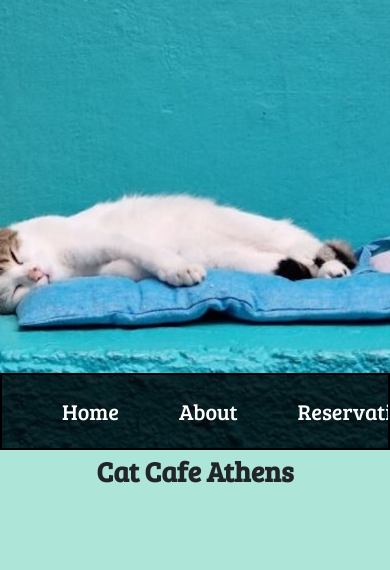
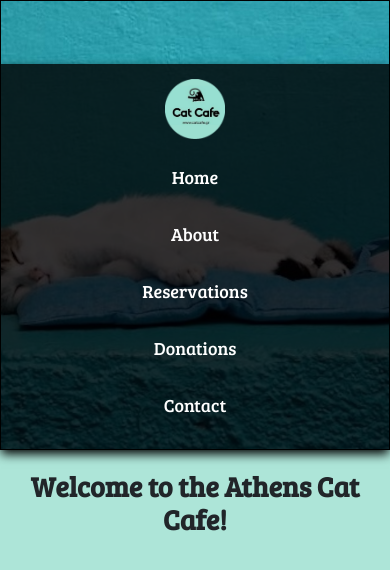
Before and after one commit to hayleemelia/Ayers_Haylee-ITC_4214_Midterm_Project, a website: page index.html in a window 390 px wide. Drawn offline with nearby package versions, Linux system fonts and the light colour scheme.

Commit message:
working on banner/navbar

```diff
--- a/index.html
+++ b/index.html
@@ -41,6 +41,6 @@
         </div>
     </div>
 
-    <h1> Cat Cafe Athens</h1>
+    <h1> Welcome to the Athens Cat Cafe!</h1>
 </body>
 </html>
--- a/styles.css
+++ b/styles.css
@@ -8,12 +8,13 @@ body {
 h1 {
     text-align: center;
     font-weight: bold;
-    margin: 5px;
+    margin: 20px;
 }
 
-/* Banner/Navigation Bar Styling */
+/* Banner/Navigation Bar Styling (Laptop/Desktop)*/
 .bg-img {
     background-image: url("/images/catcafe-catbanner.jpg");
+    border: black solid 1px;
     min-height: 450px;
     background-position: center;
     background-repeat: no-repeat;
@@ -37,7 +38,7 @@ h1 {
     overflow: hidden;
     width: 100%;
     background-color: rgba(0, 0, 0, 0.8);
-    border: black 2px solid;
+    box-shadow: black 0 5px 10px;
 }
 
 .nav-links {
@@ -48,9 +49,9 @@ h1 {
 .top-nav a {
     color: white;
     text-align: center;
-    padding: 20px 30px;
+    padding: 30px 30px;
     text-decoration: none;
-    font-size: 22px;
+    font-size: clamp(16px, 2vw, 24px);
 }
 
 .top-nav a:hover {
@@ -59,11 +60,39 @@ h1 {
 }
 
 .nav-logo {
-    left: 0;
     padding-left: 30px;
 }
 
 .nav-logo img {
-    height: 70px;
+    height: clamp(50px, 8vw, 90px);
     max-width: 100%;
 }
+
+/* Banner/Navigation Bar Styling (Mobile/Smaller Screens) */
+@media (max-width: 900px) {
+
+    .top-nav {
+        grid-template-columns: 1fr;   /* One column instead of 3 */
+        text-align: center;
+        padding: 15px 0;
+    }
+
+    .nav-logo {
+        padding-left: 0;
+        margin-bottom: 10px;
+    }
+
+    .nav-logo img {
+        height: 60px;   /* Smaller logo */
+    }
+
+    .nav-links {
+        flex-direction: column;   /* Stack links vertically */
+        align-items: center;
+    }
+
+    .top-nav a {
+        padding: 15px;
+        font-size: 18px;
+    }
+}
```
